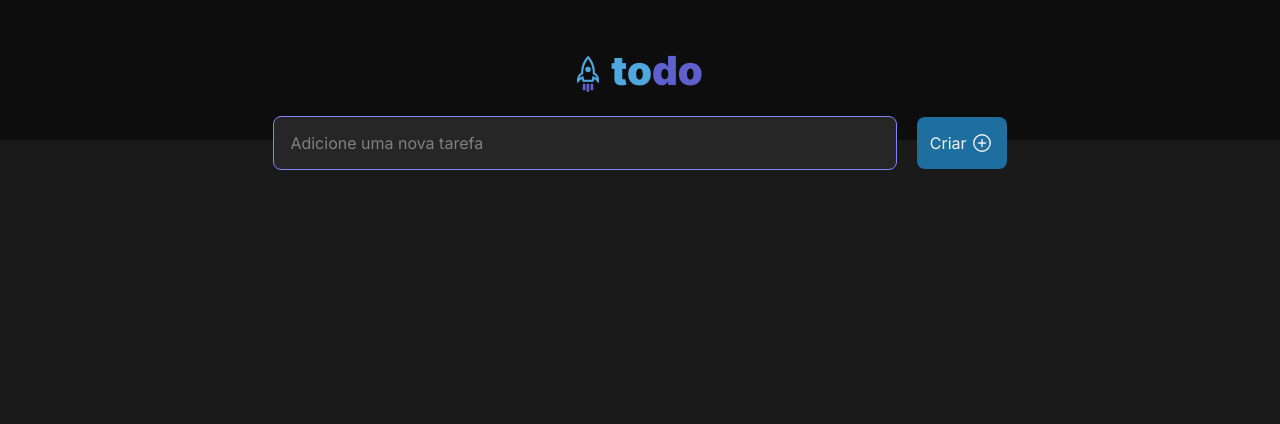
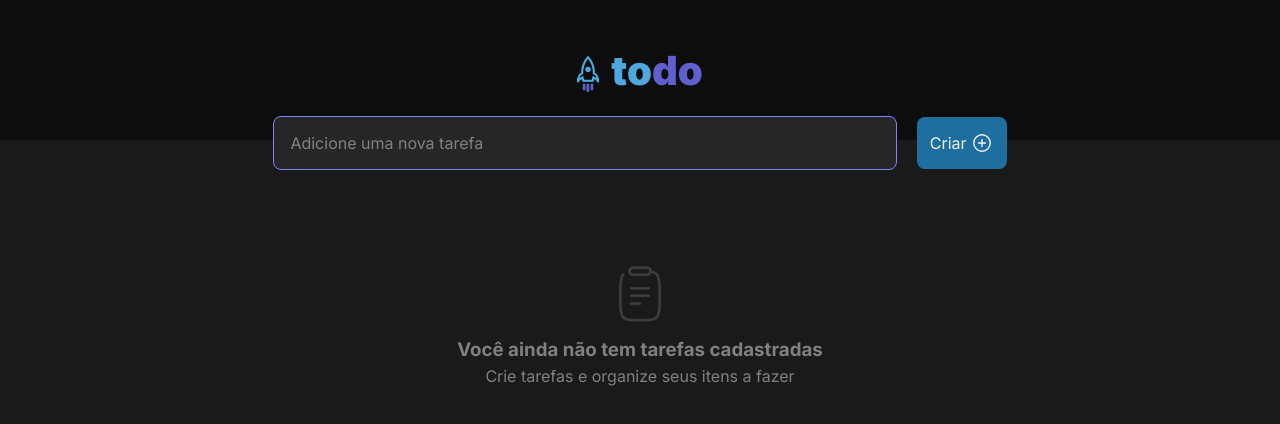
Before and after one commit to Heltonphg/todo-list, a React (Vite) app: page / in a window 1280 px wide. Shown: the top 424 px of the page. Built offline with nearby package versions, Linux system fonts and the light colour scheme.

Commit message:
feat(main): empty todo list

```diff
--- a/index.html
+++ b/index.html
@@ -7,7 +7,8 @@
 
     <link rel="icon" type="image/svg+xml" href="/vite.svg" />
     <meta name="viewport" content="width=device-width, initial-scale=1.0" />
-    <link href="https://fonts.googleapis.com/css2?family=Inter:wght@400;700&family=Roboto:wght@400;700&display=swap" rel="stylesheet">
+
+    <link href="https://fonts.googleapis.com/css2?family=Inter:wght@200;400;700&display=swap" rel="stylesheet">
 
     <title>Todo</title>
   </head>
--- a/src/App.tsx
+++ b/src/App.tsx
@@ -1,13 +1,11 @@
 import React from 'react'
-import { FormTodo } from './components/FormTodo'
-import Header from './components/Header'
+import { TodoList } from './screens/TodoList'
 import GlobalStyles from './styles/global.styles'
 
 export const App: React.FC = () => {
   return (
     <>
-      <Header />
-      <FormTodo />
+      <TodoList />
       <GlobalStyles />
     </>
   )
--- /dev/null
+++ b/src/components/EmptyTodo/index.tsx
@@ -0,0 +1,13 @@
+import React from 'react'
+import clipBoard from '../../assets/Clipboard.png'
+import { Container, Image, Title, SubTitle } from './styles'
+
+export const EmptyTodo: React.FC = () => {
+  return (
+    <Container>
+      <Image src={clipBoard} />
+      <Title>Você ainda não tem tarefas cadastradas</Title>
+      <SubTitle> Crie tarefas e organize seus itens a fazer</SubTitle>
+    </Container>
+  )
+}
--- /dev/null
+++ b/src/components/EmptyTodo/styles.ts
@@ -0,0 +1,30 @@
+import styled from 'styled-components'
+
+export const Container = styled.div`
+  display: flex;
+  flex-direction: column;
+
+  align-items: center;
+
+  margin-top: 6rem;
+`
+
+export const Image = styled.img`
+  width: 56px;
+  height: 56px;
+
+  margin-bottom: 1rem;
+`
+
+export const Title = styled.h3`
+  color: var(--gray-300);
+  font-weight: bold;
+`
+
+export const SubTitle = styled.p`
+  color: var(--gray-300);
+  font-style: normal;
+  font-weight: 400;
+
+  margin-top: 0.3rem;
+`
--- /dev/null
+++ b/src/components/ListTodo/index.tsx
@@ -0,0 +1,10 @@
+import { EmptyTodo } from '../EmptyTodo'
+import { Container } from './styles'
+
+export const ListTodo: React.FC = () => {
+  return (
+    <Container>
+      <EmptyTodo />
+    </Container>
+  )
+}
--- /dev/null
+++ b/src/components/ListTodo/styles.ts
@@ -0,0 +1,3 @@
+import styled from 'styled-components'
+
+export const Container = styled.div``
--- /dev/null
+++ b/src/screens/TodoList/index.tsx
@@ -0,0 +1,14 @@
+import React from 'react'
+import { FormTodo } from '../../components/FormTodo'
+import Header from '../../components/Header'
+import { ListTodo } from '../../components/ListTodo'
+
+export const TodoList: React.FC = () => {
+  return (
+    <>
+      <Header />
+      <FormTodo />
+      <ListTodo />
+    </>
+  )
+}
```
Also changed, not shown: src/assets/Clipboard.png (added).
